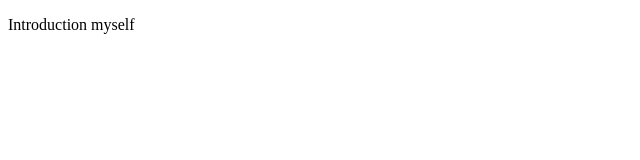
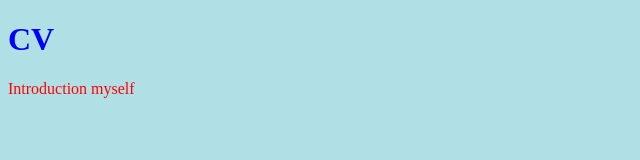
Before and after one commit to tetrastarz3/rsschool-cv03, a plain HTML site: page index.html in a window 1280 px wide. Shown: the whole page, without its empty margins (0-640 px from the left). Drawn offline with Linux system fonts and the light colour scheme.

Commit message:
fix: fixed style

```diff
--- a/index.html
+++ b/index.html
@@ -4,9 +4,11 @@
     <meta charset="UTF-8">
     <meta http-equiv="X-UA-Compatible" content="IE=edge">
     <meta name="viewport" content="width=device-width, initial-scale=1.0">
+    <link rel="stylesheet" href="style.css">
     <title>Document</title>
 </head>
 <body>
+    <h1>CV</h1>
     <p>Introduction myself</p>
 </body>
 </html>
--- a/style.css
+++ b/style.css
@@ -0,0 +1,9 @@
+body {
+    background-color: powderblue;
+}
+h1 {
+    color: blue;
+}
+p {
+    color: red;
+}
```
